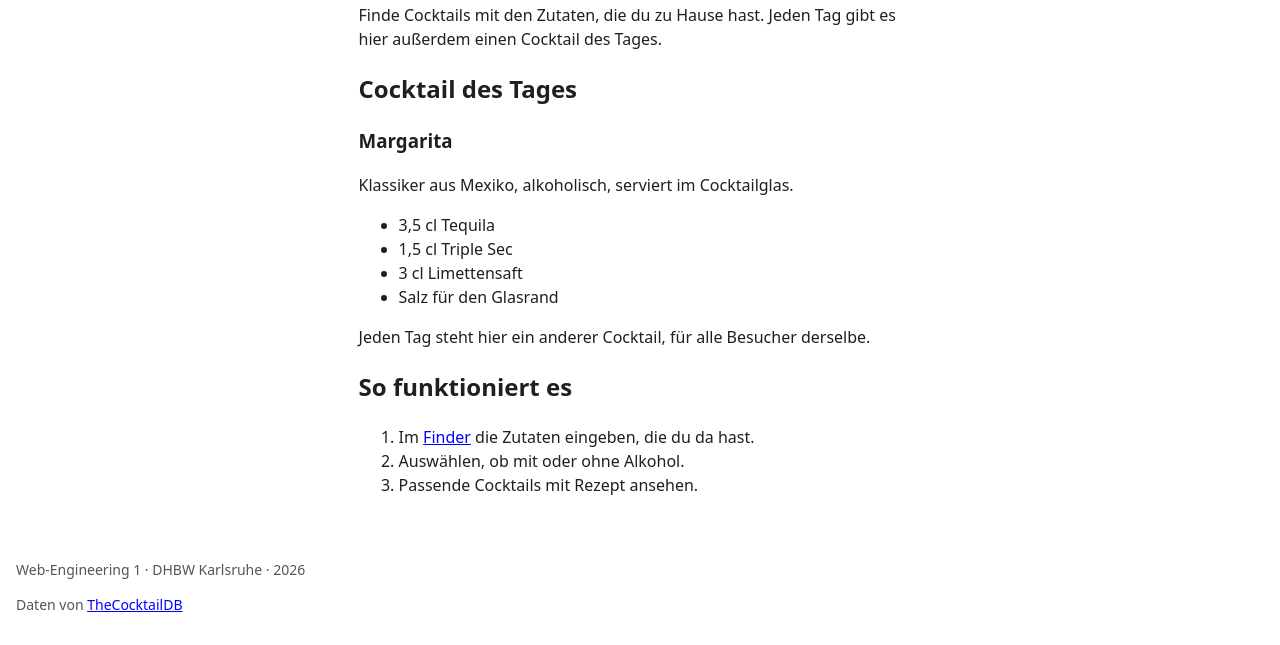
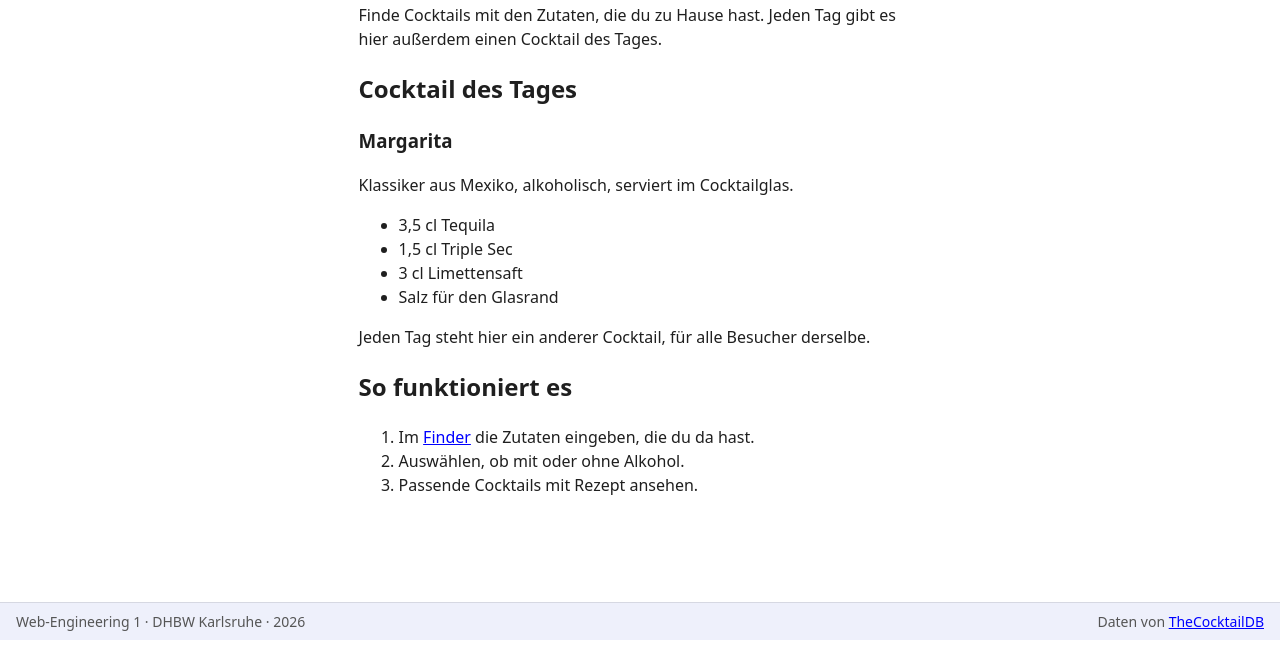
Before and after one commit to Max-Guenther/Web-Engineering, a plain HTML site: page index.html in a window 1280 px wide. Shown: the part 160-805 px from the top of the page. Drawn offline with Linux system fonts and the light colour scheme.

Commit message:
Der Footer wurde zu einem fixierten Balken am unteren Bildschirmrand

```diff
--- a/style.css
+++ b/style.css
@@ -35,7 +35,20 @@ nav {
 a { color: var(--akzent); }
 
 footer {
-  padding: var(--abstand);
+  position: fixed;
+  bottom: 0;
+  left: 0;
+  width: 100%;
+  display: flex;
+  justify-content: space-between;
+  align-items: center;
+  padding: 0.5rem var(--abstand);
   font-size: .875rem;
   color: #555;
+  background: var(--flaeche);
+  border-top: 1px solid rgba(0, 0, 0, 0.1);
 }
+
+footer p {
+  margin: 0;
+}
```
